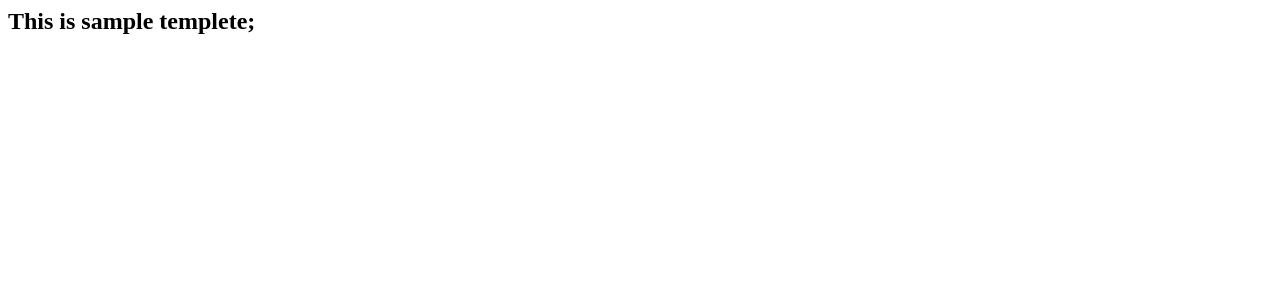
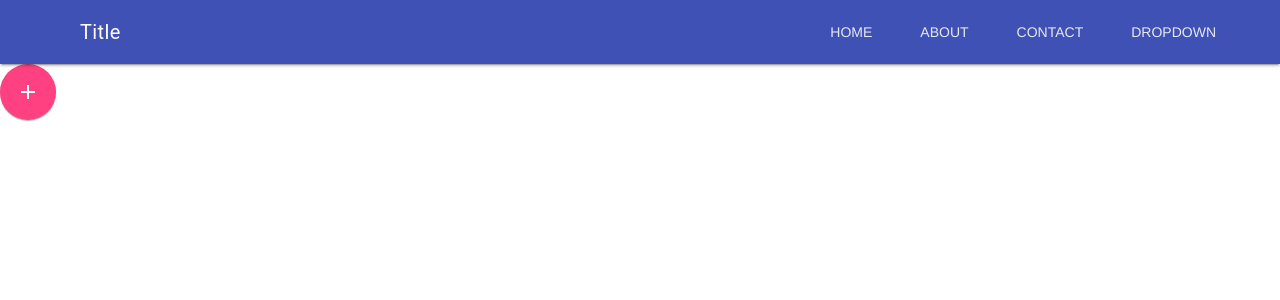
Before and after one commit to jrvaghela72/phppro, a PHP site: page / in a window 1280 px wide. Shown: the top 300 px of the page. Run offline with PHP 8.4, Linux system fonts and the light colour scheme; some libraries are stand-ins or nearby versions.

Commit message:
this is first comment after start work in phpstrome

```diff
--- a/index.php
+++ b/index.php
@@ -1,13 +1,56 @@
-<?php
-
-?>
+<!DOCTYPE html>
 <html>
 <head>
-	<title>Home</title>
+    <!--Import Google Icon Font-->
+    <link href="http://fonts.googleapis.com/icon?family=Material+Icons" rel="stylesheet">
+    <link href="bower_components/material/css/material.min.css" rel="stylesheet">
+    <link href="css/main.css">
+    <meta name="viewport" content="width=device-width, initial-scale=1.0"/>
+    <!--Import Google Icon Font-->
 </head>
 <body>
-<h2>
-	This is sample templete;
-</h2>
+
+<!--NAV content-->
+<!-- Always shows a header, even in smaller screens. -->
+<div class="mdl-layout mdl-js-layout mdl-layout--fixed-header">
+    <header class="mdl-layout__header">
+        <div class="mdl-layout__header-row">
+            <!-- Title -->
+            <span class="mdl-layout-title">Title</span>
+            <!-- Add spacer, to align navigation to the right -->
+            <div class="mdl-layout-spacer"></div>
+            <!-- Navigation. We hide it in small screens. -->
+            <nav class="mdl-navigation mdl-layout--large-screen-only">
+                <a class="mdl-navigation__link" href="">HOME</a>
+                <a class="mdl-navigation__link" href="">ABOUT</a>
+                <a class="mdl-navigation__link" href="">CONTACT</a>
+                <a class="mdl-navigation__link" href="">DROPDOWN</a>
+            </nav>
+        </div>
+    </header>
+    <div class="mdl-layout__drawer">
+        <span class="mdl-layout-title">Title</span>
+        <nav class="mdl-navigation">
+            <a class="mdl-navigation__link" href="">ONE</a>
+            <a class="mdl-navigation__link" href="">TWO</a>
+            <a class="mdl-navigation__link" href="">THREE</a>
+            <a class="mdl-navigation__link" href="">FOUR</a>
+        </nav>
+    </div>
+    <main class="mdl-layout__content">
+        <div class="page-content">
+            <button class="mdl-button mdl-js-button mdl-button--fab mdl-button--colored">
+                <i class="material-icons">add</i>
+            </button>
+        </div>
+    </main>
+</div>
+
+<!--/NAV Content-->
+
+<script type="text/javascript" src="bower_components/jquery/dist/jquery.min.js"></script>
+<script type="text/javascript" src="bower_components/material/js/material.min.js"></script>
+<script type="text/javascript" src="script/script.js"></script>
+<!--/NAV Content-->
 </body>
 </html>
--- a/script/script.js
+++ b/script/script.js
@@ -0,0 +1,6 @@
+var button = document.createElement('button');
+var textNode = document.createTextNode('Click Me!');
+button.appendChild(textNode);
+button.className = 'mdl-button mdl-js-button mdl-js-ripple-effect';
+componentHandler.upgradeElement(button);
+document.getElementById('container').appendChild(button);
```
Also changed, not shown: bower_components/material/assets/transperent.jpg (added), css/style.css (deleted).
